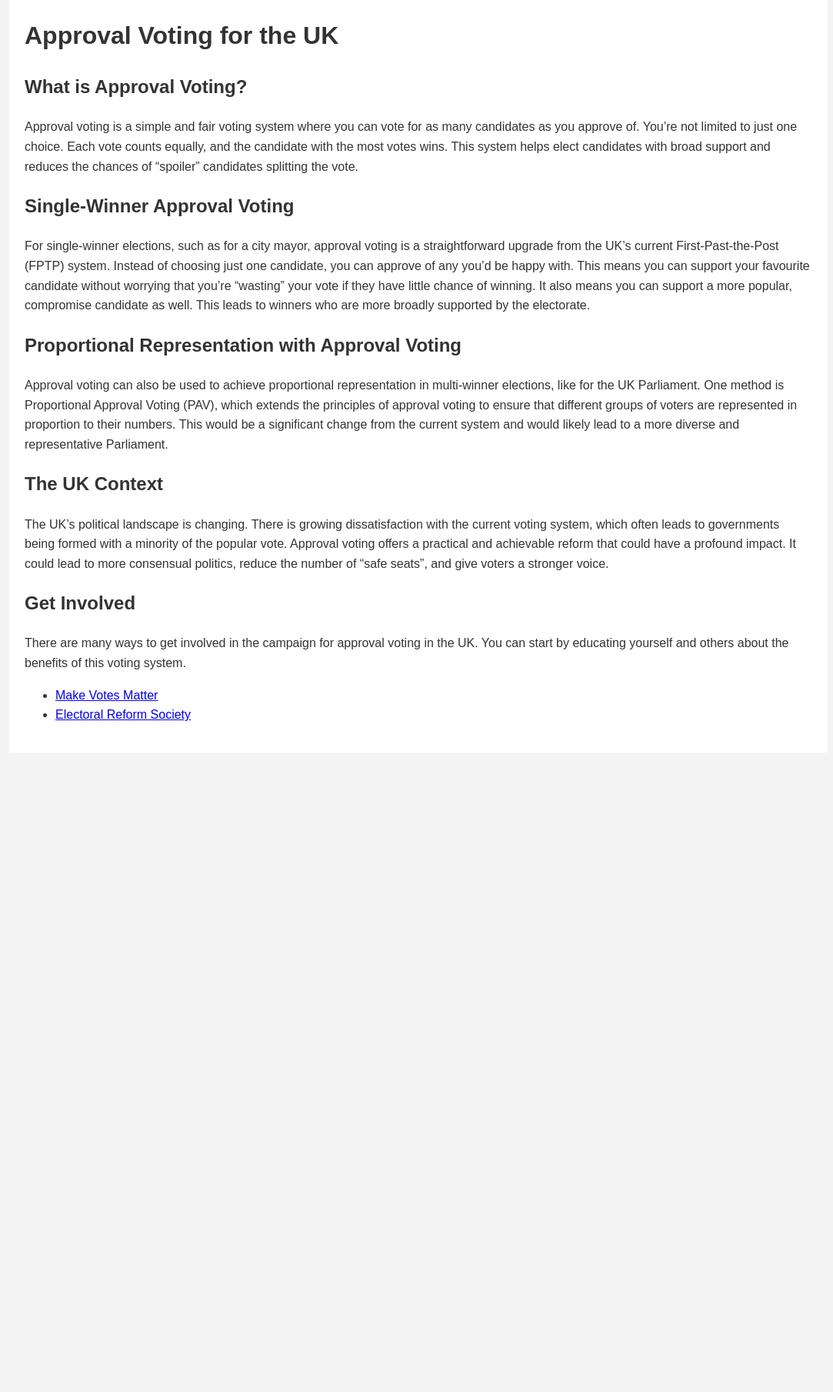
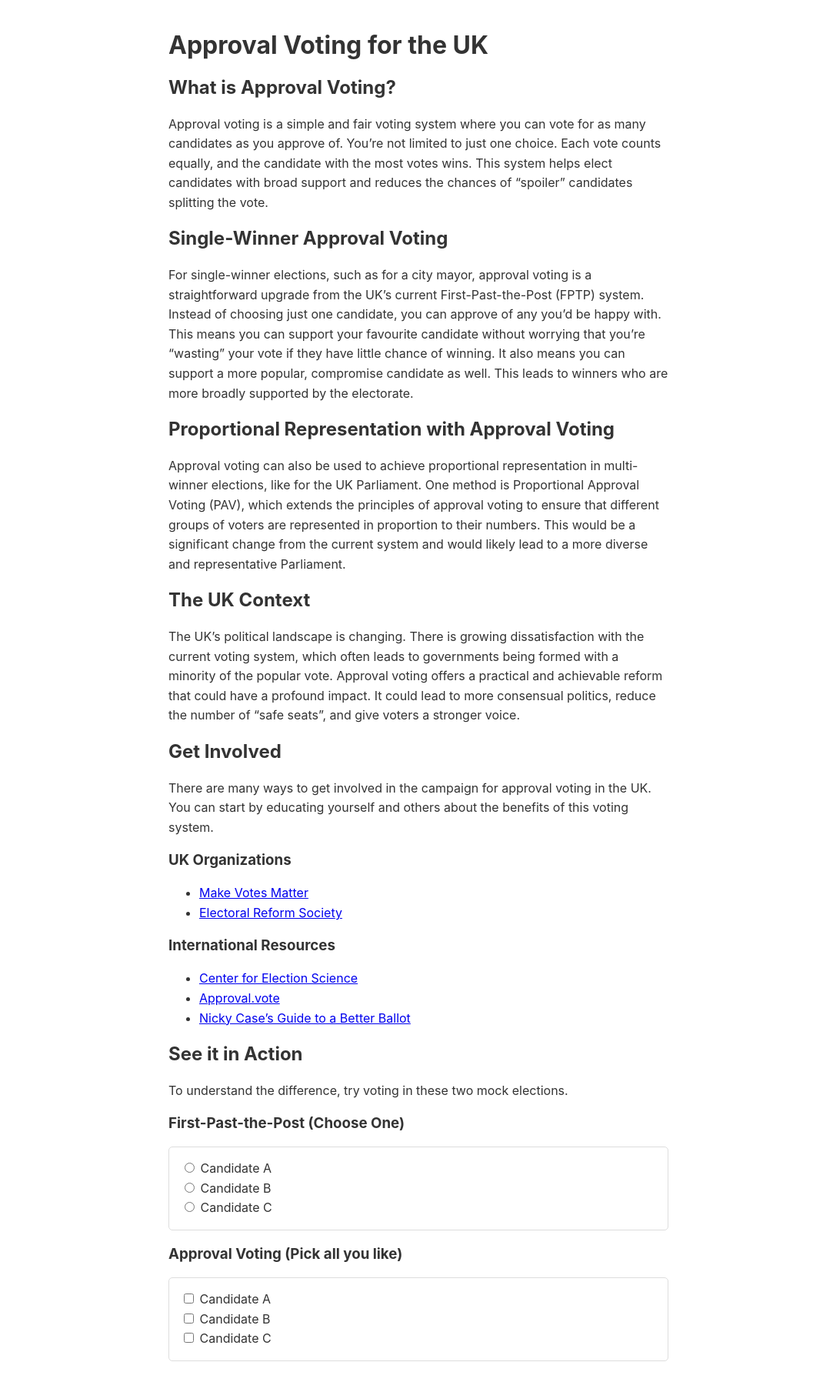
Before and after one commit to fsargent/approvalvoting.co.uk, a Jekyll site: the page built from index.md, in a window 1280 px wide. Shown: the whole page at 77% size, without its empty margins (96-1179 px from the left). Built offline with Jekyll 4.4.1, drawn with Linux system fonts in a browser that asks for light colours; our own code applies the rules of GitHub Pages for plain Markdown files; before the commit the page ends 978 px from its top, so only the background shows below that.

Commit message:
Initial commit

```diff
--- a/_layouts/default.html
+++ b/_layouts/default.html
@@ -7,8 +7,6 @@
   <link rel="stylesheet" href="/assets/css/style.css">
 </head>
 <body>
-  <div class="container">
-    {{ content }}
-  </div>
+  {{ content }}
 </body>
 </html>
--- a/assets/css/style.css
+++ b/assets/css/style.css
@@ -1,21 +1,19 @@
 body {
-  font-family: sans-serif;
+  font-family: -apple-system, BlinkMacSystemFont, "Segoe UI", Roboto, Helvetica, Arial, sans-serif, "Apple Color Emoji", "Segoe UI Emoji", "Segoe UI Symbol";
   line-height: 1.6;
-  margin: 0;
-  padding: 0;
-  background: #f4f4f4;
+  margin: 40px auto;
+  max-width: 650px;
+  padding: 0 10px;
   color: #333;
 }
 
-.container {
-  width: 80%;
-  margin: auto;
-  overflow: hidden;
-  padding: 0 20px;
-  background: #fff;
-  padding-bottom: 20px;
+h1, h2, h3 {
+  line-height: 1.2;
 }
 
-h1, h2 {
-  color: #333;
+.voting-form {
+  border: 1px solid #ddd;
+  padding: 15px;
+  margin-bottom: 20px;
+  border-radius: 5px;
 }
--- a/index.md
+++ b/index.md
@@ -19,5 +19,39 @@ The UK's political landscape is changing. There is growing dissatisfaction with
 ## Get Involved
 There are many ways to get involved in the campaign for approval voting in the UK. You can start by educating yourself and others about the benefits of this voting system.
 
+### UK Organizations
+
 *   [Make Votes Matter](https://www.makevotesmatter.org.uk/)
 *   [Electoral Reform Society](https://www.electoral-reform.org.uk/)
+
+### International Resources
+
+* [Center for Election Science](https://electionscience.org)
+* [Approval.vote](https://approval.vote/)
+* [Nicky Case's Guide to a Better Ballot](https://ncase.me/ballot/)
+
+## See it in Action
+
+To understand the difference, try voting in these two mock elections.
+
+### First-Past-the-Post (Choose One)
+
+<form class="voting-form">
+  <input type="radio" id="fptp-candidate-a" name="fptp-vote" value="a">
+  <label for="fptp-candidate-a">Candidate A</label><br>
+  <input type="radio" id="fptp-candidate-b" name="fptp-vote" value="b">
+  <label for="fptp-candidate-b">Candidate B</label><br>
+  <input type="radio" id="fptp-candidate-c" name="fptp-vote" value="c">
+  <label for="fptp-candidate-c">Candidate C</label><br>
+</form>
+
+### Approval Voting (Pick all you like)
+
+<form class="voting-form">
+  <input type="checkbox" id="approval-candidate-a" name="approval-vote" value="a">
+  <label for="approval-candidate-a">Candidate A</label><br>
+  <input type="checkbox" id="approval-candidate-b" name="approval-vote" value="b">
+  <label for="approval-candidate-b">Candidate B</label><br>
+  <input type="checkbox" id="approval-candidate-c" name="approval-vote" value="c">
+  <label for="approval-candidate-c">Candidate C</label><br>
+</form>
```
Also changed, not shown: README.md (added).
